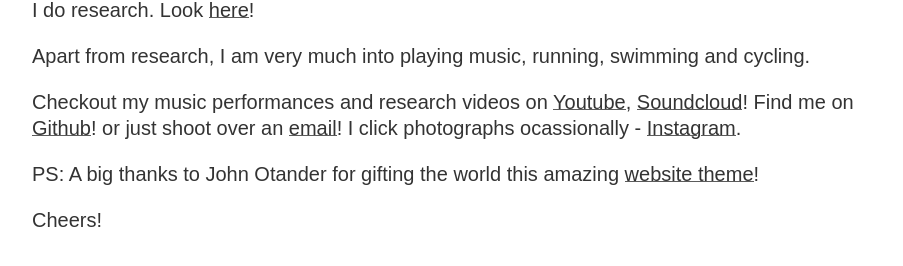
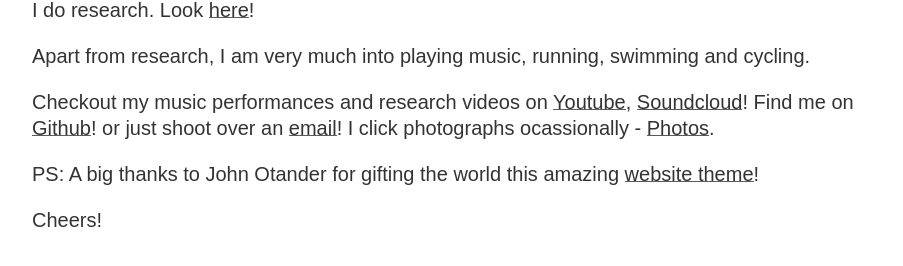
Before and after one commit to robotvisionxyz/robotvisionxyz.github.io, a Jekyll site: the page built from about.md, in a window 1280 px wide. Shown: the part 221-487 px from the top of the page, without its empty margins (188-1091 px from the left). Built offline with Jekyll 4.4.1, drawn with Linux system fonts in a browser that asks for light colours; comment, search, counter and statistics services are not loaded.

Commit message:
Update about.md

```diff
--- a/about.md
+++ b/about.md
@@ -13,7 +13,7 @@ I do research. Look [here](https://aseembits93.github.io/)!
 
 Apart from research, I am very much into playing music, running, swimming and cycling.
 
-Checkout my music performances and research videos on [Youtube](https://www.youtube.com/channel/UCS-mAkSQheveU4dI78Sv1GQ), [Soundcloud](https://soundcloud.com/aseem-saxena)! Find me on [Github](https://github.com/aseembits93)! or just shoot over an [email](mailto:aseem.bits@gmail.com)! I click photographs ocassionally - [Instagram](https://www.instagram.com/aseemsaxena1/).
+Checkout my music performances and research videos on [Youtube](https://www.youtube.com/channel/UCS-mAkSQheveU4dI78Sv1GQ), [Soundcloud](https://soundcloud.com/aseem-saxena)! Find me on [Github](https://github.com/aseembits93)! or just shoot over an [email](mailto:aseem.bits@gmail.com)! I click photographs ocassionally - [Photos](https://photos.app.goo.gl/DQDbqK14yfCn2DmKA).
 
 PS: A big thanks to John Otander for gifting the world this amazing [website theme](http://pixyll.com/)!
 
```
